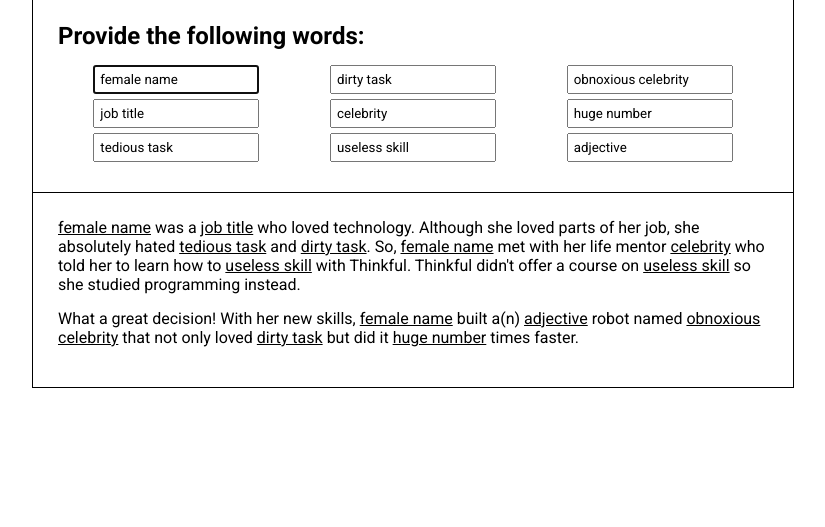
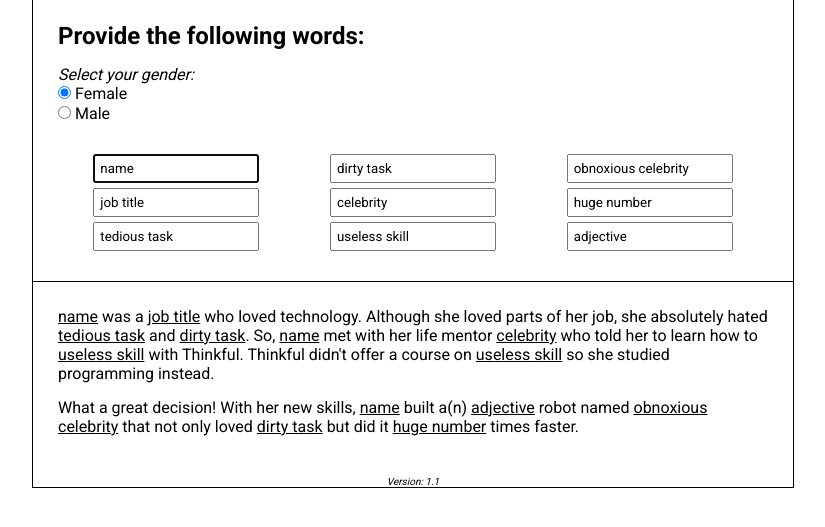
Before and after one commit to danielsmink/AngularCourse, a plain HTML site: page ngMadLibs/index.html in a window 1280 px wide. Shown: the part 159-686 px from the top of the page, without its empty margins (227-1052 px from the left). Drawn offline with Linux system fonts and the light colour scheme.

Commit message:
* Added VERSION constant * Added gender switch

```diff
--- a/ngMadLibs/css/app.css
+++ b/ngMadLibs/css/app.css
@@ -55,6 +55,10 @@ h1 img {
     padding: 25px;
 }
 
+.gender-select {
+    padding: 15px 0px;
+}
+
 .data-inputs {
     border-bottom: 1px solid #000;
 }
@@ -82,3 +86,9 @@ input {
 .text-output .data-binding {
     text-decoration: underline;
 }
+
+footer {
+    text-align: center;
+    font-size: 10px;
+    font-style: italic;
+}
--- a/ngMadLibs/index.html
+++ b/ngMadLibs/index.html
@@ -20,6 +20,11 @@
         <h2>
             Provide the following words:
         </h2>
+        <div class="gender-select">
+                <em>Select your gender:</em><br>
+                <label for="female"><input type="radio" data-ng-model="input.gender" value="female" id="female"> Female</label><br>
+                <label for="male"><input type="radio" data-ng-model="input.gender" value="male" id="male"> Male</label>
+        </div>
         <div class="input-wrapper">
             <div class="column">
                 <input type="text" data-ng-model="input.femaleName" placeholder="female name" autofocus>
@@ -40,12 +45,15 @@
     </div>
     <div class="text-output">
         <p>
-            <span class="data-binding">{{input.femaleName}}</span> was a <span class="data-binding">{{input.jobTitle}}</span> who loved technology. Although she loved parts of her job, she absolutely hated  <span class="data-binding">{{input.tediousTask}}</span> and <span class="data-binding">{{input.dirtyTask}}</span>. So, <span class="data-binding">{{input.femaleName}}</span> met with her life mentor <span class="data-binding">{{input.celebrity}}</span> who told her to learn how to <span class="data-binding">{{input.uselessSkill}}</span> with Thinkful. Thinkful didn't offer a course on <span class="data-binding">{{input.uselessSkill}}</span> so she studied programming instead.
+            <span class="data-binding">{{input.femaleName}}</span> was a <span class="data-binding">{{input.jobTitle}}</span> who loved technology. Although {{ (input.gender == 'female' ) ? 'she' : 'he' }} loved parts of {{ (input.gender == 'female' ) ? 'her' : 'his' }} job, {{ (input.gender == 'female' ) ? 'she' : 'he' }} absolutely hated  <span class="data-binding">{{input.tediousTask}}</span> and <span class="data-binding">{{input.dirtyTask}}</span>. So, <span class="data-binding">{{input.femaleName}}</span> met with {{ (input.gender == 'female' ) ? 'her' : 'his' }} life mentor <span class="data-binding">{{input.celebrity}}</span> who told {{ (input.gender == 'female' ) ? 'her' : 'him' }} to learn how to <span class="data-binding">{{input.uselessSkill}}</span> with Thinkful. Thinkful didn't offer a course on <span class="data-binding">{{input.uselessSkill}}</span> so {{ (input.gender == 'female' ) ? 'she' : 'he' }} studied programming instead.
         </p>
         <p>
-            What a great decision! With her new skills, <span class="data-binding">{{input.femaleName}}</span> built a(n) <span class="data-binding">{{input.adjective}}</span> robot named <span class="data-binding">{{input.obnoxiuousCelbertity}}</span> that not only loved <span class="data-binding">{{input.dirtyTask}}</span> but did it <span class="data-binding">{{input.hugeNumber}}</span> times faster.
+            What a great decision! With {{ (input.gender == 'female' ) ? 'her' : 'his' }} new skills, <span class="data-binding">{{input.femaleName}}</span> built a(n) <span class="data-binding">{{input.adjective}}</span> robot named <span class="data-binding">{{input.obnoxiuousCelbertity}}</span> that not only loved <span class="data-binding">{{input.dirtyTask}}</span> but did it <span class="data-binding">{{input.hugeNumber}}</span> times faster.
         </p>
     </div>
+    <footer>
+        Version: {{version}}
+    </footer>
 </div>
 <script src="./js/vendor/angular.min.js" type="text/javascript"></script>
 <script src="./js/app.js" type="text/javascript"></script>
--- a/ngMadLibs/js/app.js
+++ b/ngMadLibs/js/app.js
@@ -1,7 +1,12 @@
 angular.module('madLibs', [])
+    .constant('VERSION', '1.1')
+    .run(function(VERSION, $rootScope){
+        $rootScope.version = VERSION;
+    })
     .controller('madLibsController', function($scope){
         $scope.input = {
-            femaleName:"female name",
+            gender:"female",
+            femaleName:"name",
             jobTitle:"job title",
             tediousTask:"tedious task",
             dirtyTask:"dirty task",
```
